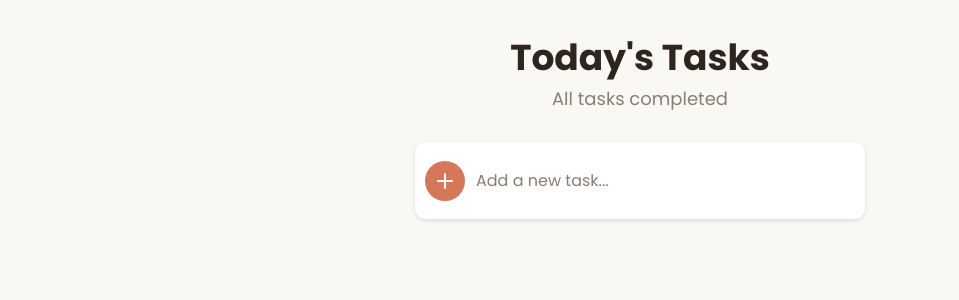
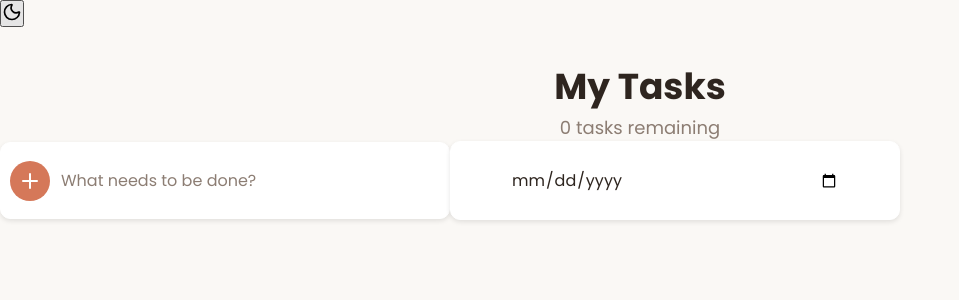
Before and after one commit to RTHILAA/TASK-LIST, a React (Create React App) app: page / in a window 1280 px wide. Shown: the top 300 px of the page, without its empty margins (0-959 px from the left). Built offline with nearby package versions, Linux system fonts and the light colour scheme.

Commit message:
Update App.js

```diff
--- a/src/App.js
+++ b/src/App.js
@@ -1,7 +1,7 @@
-import React from "react";
+import React, { useState, useEffect } from "react";
 import "./App.css";
-import { Plus, Trash2, Pencil } from "lucide-react";
-import { useState, useEffect } from "react";
+import { Plus, Trash2, Pencil, CheckCircle, Circle, Sun, Moon, Calendar, GripVertical } from "lucide-react";
+import { DragDropContext, Droppable, Draggable } from "@hello-pangea/dnd";
 import toast, { Toaster } from "react-hot-toast";
 
 export default function App() {
@@ -9,8 +9,14 @@ export default function App() {
     const savedTasks = localStorage.getItem("tasks");
     return savedTasks ? JSON.parse(savedTasks) : [];
   });
-  const [task, setTask] = useState({});
+
+  const [taskInput, setTaskInput] = useState("");
+  const [dueDate, setDueDate] = useState("");
   const [editId, setEditId] = useState(null);
+  const [isDarkMode, setIsDarkMode] = useState(
+    localStorage.getItem("theme") === "dark"
+  );
+
   const [deleteModal, setDeleteModal] = useState({
     isOpen: false,
     taskId: null,
@@ -19,174 +25,155 @@ export default function App() {
 
   useEffect(() => {
     localStorage.setItem("tasks", JSON.stringify(tasks));
-  }, [tasks]);
+    localStorage.setItem("theme", isDarkMode ? "dark" : "light");
+    document.documentElement.setAttribute("data-theme", isDarkMode ? "dark" : "light");
+  }, [tasks, isDarkMode]);
 
-  const handleChange = (e) => {
-    const id = e.target.id;
-    const value = e.target.value;
-    setTask({ ...task, [id]: value });
+  const onDragEnd = (result) => {
+    if (!result.destination) return;
+    const items = Array.from(tasks);
+    const [reorderedItem] = items.splice(result.source.index, 1);
+    items.splice(result.destination.index, 0, reorderedItem);
+    setTasks(items);
   };
 
   const handleSubmit = (e) => {
     e.preventDefault();
-    if (!task.tsk || task.tsk.trim() === "") {
+    if (!taskInput.trim()) {
       toast.error("Please enter a task");
       return;
     }
 
     if (editId) {
-      const updatedTasks = tasks.map((t) =>
-        t.id === editId ? { ...task, id: editId } : t
-      );
-      setTasks(updatedTasks);
+      setTasks(tasks.map((t) =>
+        t.id === editId ? { ...t, tsk: taskInput, date: dueDate } : t
+      ));
       setEditId(null);
-      toast.success("Task updated successfully!");
+      toast.success("Task updated!");
     } else {
-      const newTask = { ...task, id: Date.now() };
+      const newTask = {
+        id: Date.now().toString(),
+        tsk: taskInput,
+        date: dueDate,
+        completed: false
+      };
       setTasks([...tasks, newTask]);
-      toast.success("Task added successfully!");
+      toast.success("Task added!");
     }
-    setTask({});
+    setTaskInput("");
+    setDueDate("");
+  };
+
+  const toggleComplete = (id) => {
+    setTasks(tasks.map(t =>
+      t.id === id ? { ...t, completed: !t.completed } : t
+    ));
+  };
+
+  const handleEdit = (id) => {
+    const item = tasks.find(t => t.id === id);
+    setTaskInput(item.tsk);
+    setDueDate(item.date || "");
+    setEditId(id);
   };
 
   const handleDelete = (id) => {
-    const taskToDelete = tasks.find(task => task.id === id);
-    setDeleteModal({
-      isOpen: true,
-      taskId: id,
-      taskName: taskToDelete.tsk
-    });
+    const taskToDelete = tasks.find(t => t.id === id);
+    setDeleteModal({ isOpen: true, taskId: id, taskName: taskToDelete.tsk });
   };
 
   const confirmDelete = () => {
-    setTasks(tasks.filter((task) => task.id !== deleteModal.taskId));
-    toast.success(`Task deleted successfully!`);
+    setTasks(tasks.filter((t) => t.id !== deleteModal.taskId));
     setDeleteModal({ isOpen: false, taskId: null, taskName: "" });
-  };
-
-  const cancelDelete = () => {
-    setDeleteModal({ isOpen: false, taskId: null, taskName: "" });
-  };
-
-  const handleEdit = (id) => {
-    const taskToEdit = tasks.find((task) => task.id === id);
-    setTask({ tsk: taskToEdit.tsk });
-    setEditId(id);
-    toast("Edit mode activated", {
-      icon: <Pencil size={16} />,
-      style: {
-        background: "#e8f4ff",
-        color: "#0066cc"
-      }
-    });
+    toast.success("Task deleted");
   };
 
   return (
     <div className="App">
-      <Toaster
-        position="top-right"
-        toastOptions={{
-          duration: 3000,
-          style: {
-            background: '#fff',
-            color: '#2e251f',
-            border: '1px solid #e8dfd6',
-            fontFamily: '"Poppins", sans-serif',
-          },
-          success: {
-            style: {
-              background: '#f0f9f0',
-              color: '#2d6a4f',
-              border: '1px solid #b7e4c7',
-            },
-            iconTheme: {
-              primary: '#2d6a4f',
-              secondary: '#fff',
-            },
-          },
-          error: {
-            style: {
-              background: '#fef2f2',
-              color: '#b91c1c',
-              border: '1px solid #fecaca',
-            },
-            iconTheme: {
-              primary: '#b91c1c',
-              secondary: '#fff',
-            },
-          },
-        }}
-      />
+      <Toaster position="top-right" />
 
-      {/* Delete Confirmation Modal */}
+      <button className="theme-toggle" onClick={() => setIsDarkMode(!isDarkMode)}>
+        {isDarkMode ? <Sun size={20} /> : <Moon size={20} />}
+      </button>
+
       {deleteModal.isOpen && (
         <div className="modal-overlay">
           <div className="modal">
-            <div className="modal-header">
-              <h3>Confirm Delete</h3>
-            </div>
             <div className="modal-content">
-              <p>Are you sure you want to delete this task?</p>
-              <p className="task-name">"{deleteModal.taskName}"</p>
-              <p className="warning-text">This action cannot be undone.</p>
+              <p>Are you sure you want to delete "{deleteModal.taskName}"?</p>
             </div>
             <div className="modal-actions">
-              <button className="btn-cancel" onClick={cancelDelete}>
-                Cancel
-              </button>
-              <button className="btn-confirm-delete" onClick={confirmDelete}>
-                Delete
-              </button>
+              <button className="btn-cancel" onClick={() => setDeleteModal({ isOpen: false })}>Cancel</button>
+              <button className="btn-confirm-delete" onClick={confirmDelete}>Delete</button>
             </div>
           </div>
         </div>
       )}
 
       <div className="title">
-        <h1>Today's Tasks</h1>
-        <p>{tasks.length === 0 ? "All tasks completed" : tasks.length === 1 ? "1 task remaining" : `${tasks.length} tasks remaining`}</p>
+        <h1>My Tasks</h1>
+        <p>{tasks.filter(t => !t.completed).length} tasks remaining</p>
       </div>
 
-      <div className="task">
-        <form method="post" className="form" onSubmit={handleSubmit}>
-          <input
-            type="text"
-            id="tsk"
-            value={task.tsk || ""}
-            placeholder={editId ? "Edit task..." : "Add a new task..."}
-            required
-            onChange={handleChange}
-          />
+      <div className="task-container">
+        <form className="form" onSubmit={handleSubmit}>
+          <div className="input-group">
+            <input
+              type="text"
+              value={taskInput}
+              placeholder="What needs to be done?"
+              onChange={(e) => setTaskInput(e.target.value)}
+            />
+            <input
+              type="date"
+              className="date-input"
+              value={dueDate}
+              onChange={(e) => setDueDate(e.target.value)}
+            />
+          </div>
           <button type="submit" className="btn-submit">
             <Plus size={24} />
           </button>
         </form>
       </div>
 
-      <div className="task-list">
-        {tasks.map((task) => {
-          return (
-            <ul key={task.id} className="task-item">
-              <li>
-                {task.tsk}
-                {editId === task.id && (
-                  <span className="editing-badge">Editing...</span>
-                )}
-                <Pencil
-                  className="btn-edit"
-                  size={20}
-                  onClick={() => handleEdit(task.id)}
-                />
-                <Trash2
-                  className="btn-delete"
-                  size={20}
-                  onClick={() => handleDelete(task.id)}
-                />
-              </li>
-            </ul>
-          );
-        })}
-      </div>
+      <DragDropContext onDragEnd={onDragEnd}>
+        <Droppable droppableId="tasks">
+          {(provided) => (
+            <div className="task-list" {...provided.droppableProps} ref={provided.innerRef}>
+              {tasks.map((task, index) => (
+                <Draggable key={task.id} draggableId={task.id} index={index}>
+                  {(provided, snapshot) => (
+                    <div
+                      className={`task-item ${task.completed ? "done" : ""} ${snapshot.isDragging ? "dragging" : ""}`}
+                      ref={provided.innerRef}
+                      {...provided.draggableProps}
+                    >
+                      <div className="task-main">
+                        <div className="drag-handle" {...provided.dragHandleProps}>
+                          <GripVertical size={20} />
+                        </div>
+                        <button className="btn-check" onClick={() => toggleComplete(task.id)}>
+                          {task.completed ? <CheckCircle className="icon-done" /> : <Circle />}
+                        </button>
+                        <div className="task-text-group">
+                          <span className="task-text">{task.tsk}</span>
+                          {task.date && <span className="task-date"><Calendar size={12} /> {task.date}</span>}
+                        </div>
+                      </div>
+                      <div className="task-actions">
+                        <Pencil className="btn-edit-inline" size={18} onClick={() => handleEdit(task.id)} />
+                        <Trash2 className="btn-delete-inline" size={18} onClick={() => handleDelete(task.id)} />
+                      </div>
+                    </div>
+                  )}
+                </Draggable>
+              ))}
+              {provided.placeholder}
+            </div>
+          )}
+        </Droppable>
+      </DragDropContext>
     </div>
   );
 }
```
